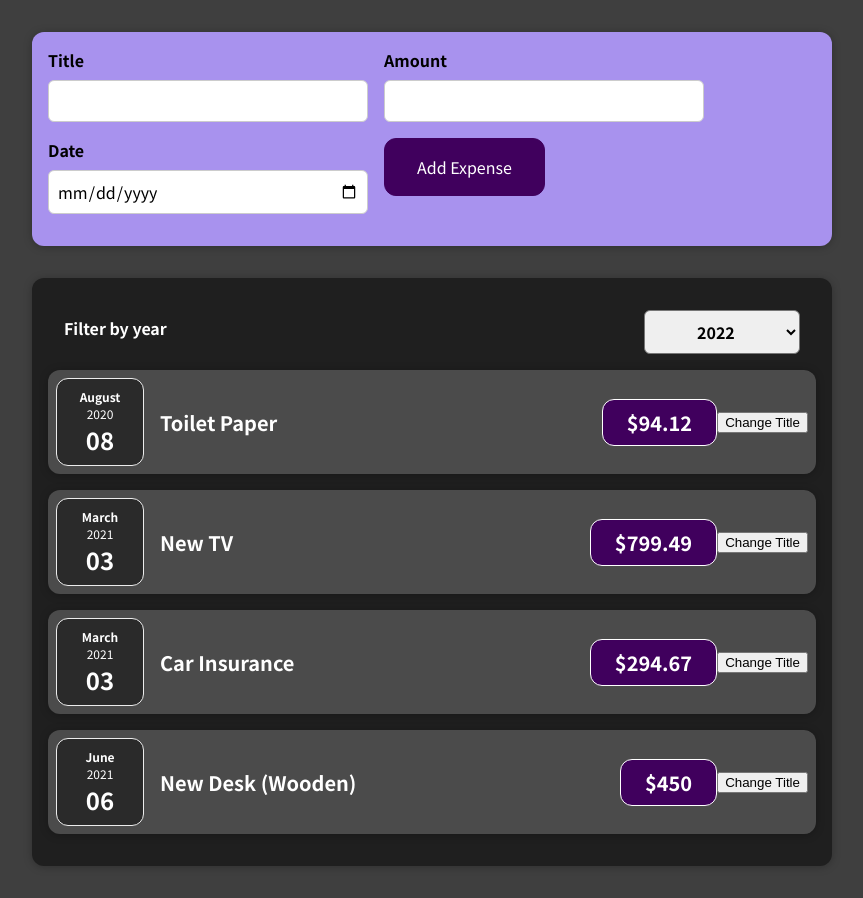
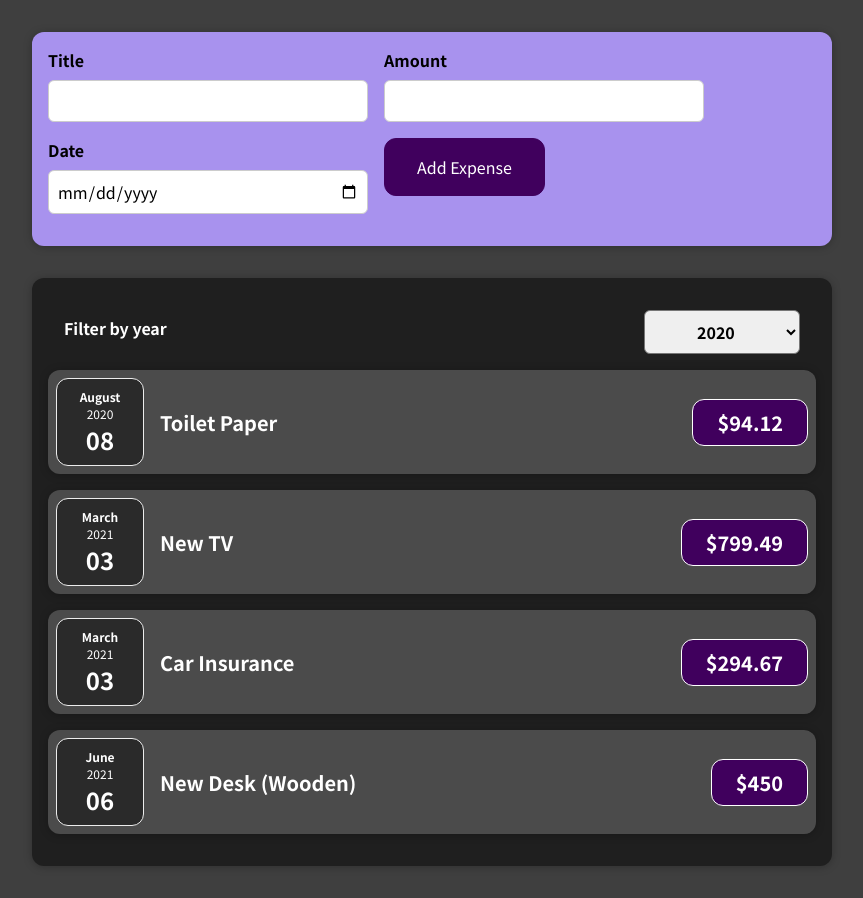
Before and after one commit to priyanka-1894/React-Training, a React (Create React App) app in the folder react-complete-guide/: page / in a window 1280 px wide. Shown: the whole page, without its empty margins (208-1071 px from the left). Built offline with nearby package versions, Linux system fonts and the light colour scheme.

Commit message:
React State & Working with Events - Adding Expenses Filter Component & Controlled vs Uncontrolled Components & Stateless vs Stateful Components

```diff
--- a/react-complete-guide/src/components/Expenses/ExpenseItem.js
+++ b/react-complete-guide/src/components/Expenses/ExpenseItem.js
@@ -1,4 +1,4 @@
-import React, { useState } from 'react';
+import React from 'react';
 
 import ExpenseDate from './ExpenseDate';
 import Card from '../UI/Card';
@@ -6,21 +6,13 @@ import Card from '../UI/Card';
 import './ExpenseItem.css';
 
 const ExpenseItem = (props) =>  {
-    const [title, setTitle] = useState(props.title);
-
-    const clickHandler = () => {
-        setTitle('Updated!');
-        console.log('Clicked!!!');
-    }
-
     return (
         <Card className="expense-item">
             <ExpenseDate date={ props.date } />
             <div className="expense-item__description">
-                <h2>{ title }</h2>
+                <h2>{ props.title }</h2>
                 <div className="expense-item__price">${ props.amount }</div>
             </div>
-            <button onClick={ clickHandler }>Change Title</button>
         </Card>
     );
 }
--- a/react-complete-guide/src/components/Expenses/Expenses.js
+++ b/react-complete-guide/src/components/Expenses/Expenses.js
@@ -1,19 +1,23 @@
+import { useState } from "react";
+
 import ExpenseItem from "./ExpenseItem";
 import ExpensesFilter from "./ExpensesFilter";
-
 import Card from '../UI/Card';
 
 import './Expenses.css';
 
 function Expenses(props) {
-    const filterExpenseHandler = (filter) => {
+    const [filteredYear, setFilteredYear] = useState('2020');
+
+    const filterChangeHandler = (filter) => {
+        setFilteredYear(filter);
         props.filterExpense(filter);
     }
 
     return (
         <div>
             <Card className="expenses">
-                <ExpensesFilter filterExpense={ filterExpenseHandler } />
+                <ExpensesFilter selected={ filteredYear } filterExpense={ filterChangeHandler } />
                 <ExpenseItem title={ props.expenses[0].title } amount={ props.expenses[0].amount } date={ props.expenses[0].date } />
                 <ExpenseItem title={ props.expenses[1].title } amount={ props.expenses[1].amount } date={ props.expenses[1].date } />
                 <ExpenseItem title={ props.expenses[2].title } amount={ props.expenses[2].amount } date={ props.expenses[2].date } />
--- a/react-complete-guide/src/components/Expenses/ExpensesFilter.js
+++ b/react-complete-guide/src/components/Expenses/ExpensesFilter.js
@@ -9,7 +9,7 @@ const ExpensesFilter = (props) => {
         <div className='expenses-filter'>
             <div className='expenses-filter__control'>
                 <label>Filter by year</label>
-                <select onChange={ selectChangeHandler }>
+                <select value={ props.selected } onChange={ selectChangeHandler }>
                     <option value='2022'>2022</option>
                     <option value='2021'>2021</option>
                     <option value='2020'>2020</option>
```
